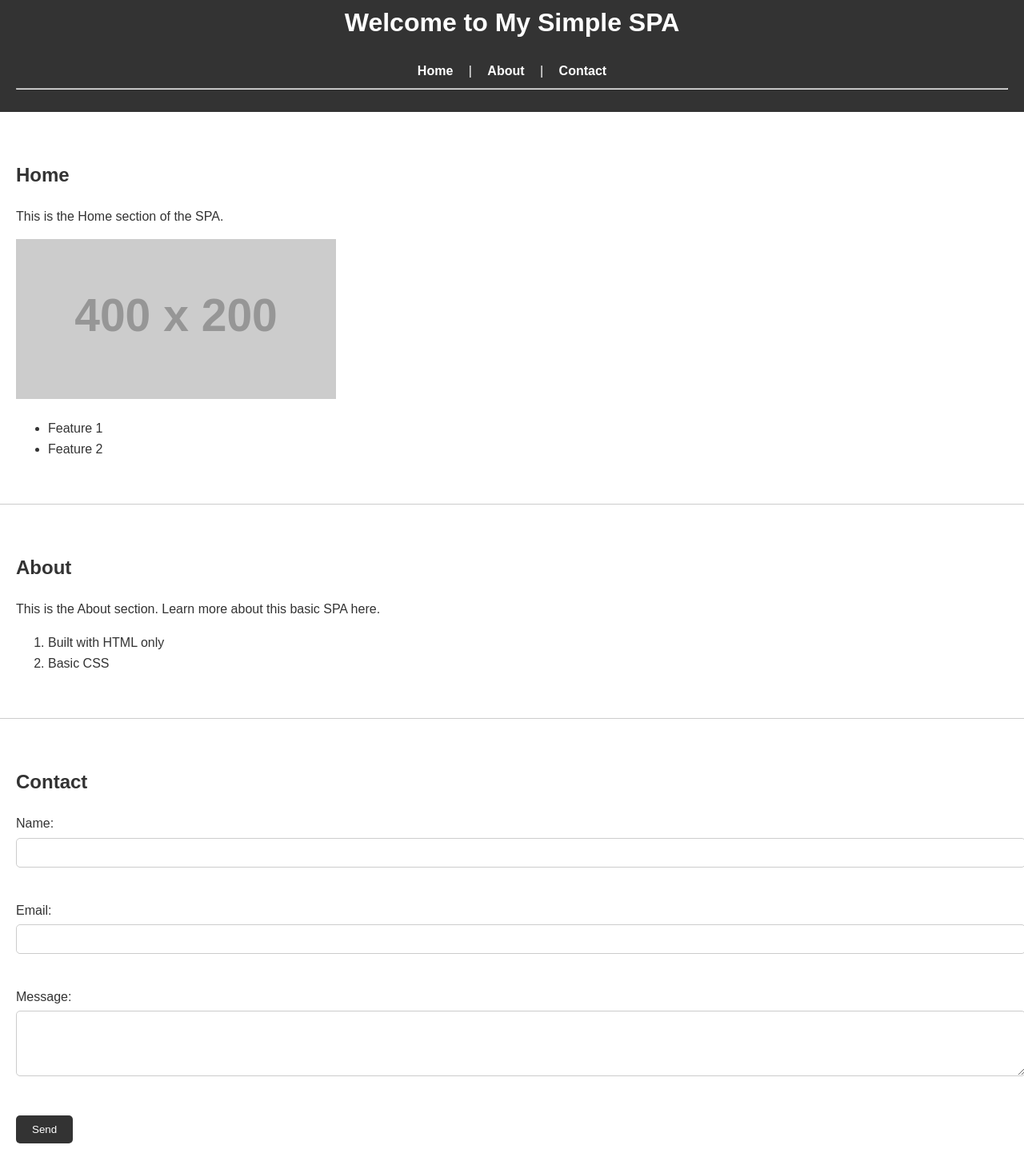
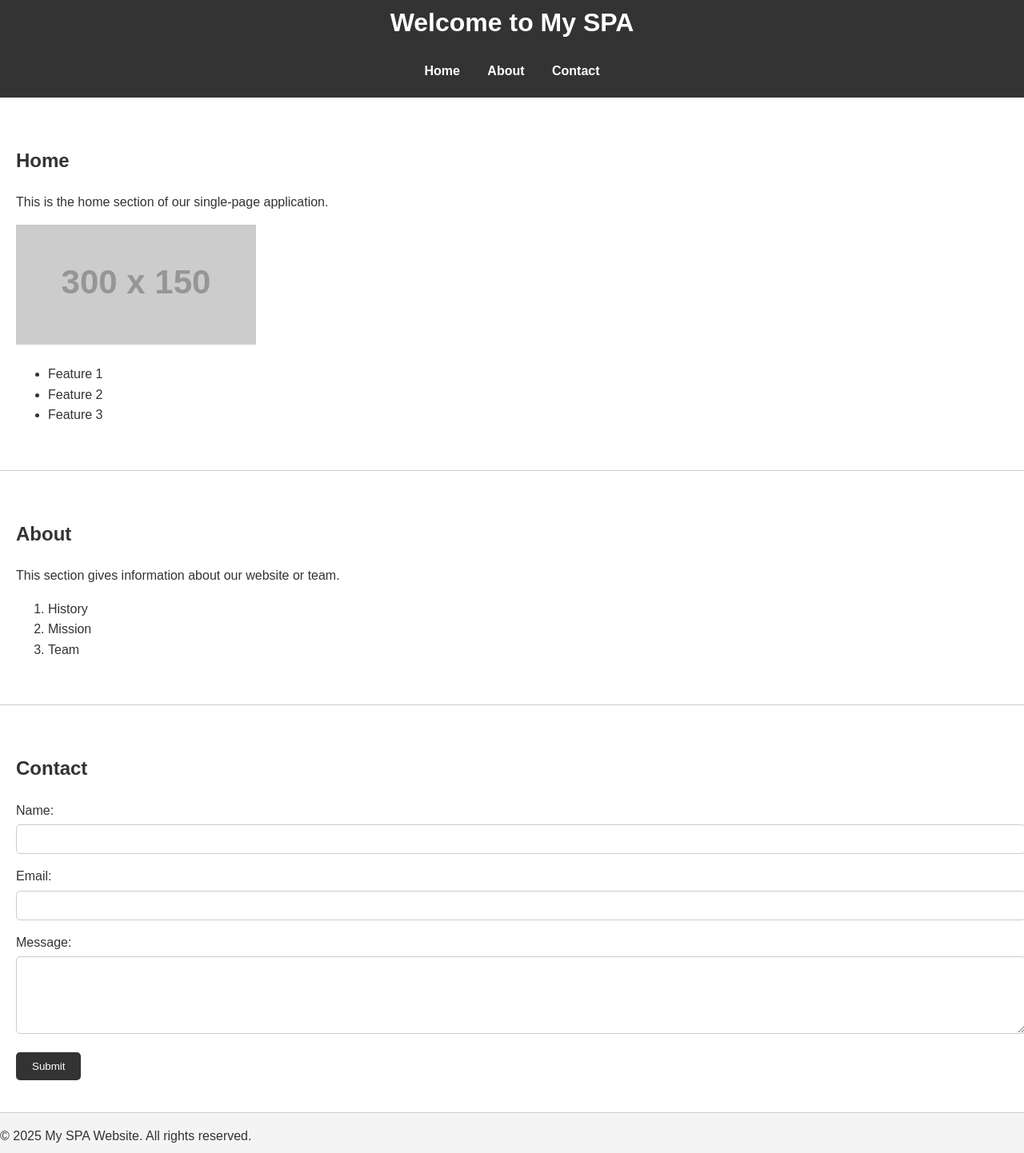
Before and after one commit to Madhu0406/NISUMDAY7, a plain HTML site: page index.html in a window 1280 px wide. Shown: the part 38-1480 px from the top of the page at 80% size. Drawn offline with Linux system fonts and the light colour scheme; placeholder pictures from the web are drawn by us.

Commit message:
Add files via upload

```diff
--- a/index.html
+++ b/index.html
@@ -1,57 +1,64 @@
 <!DOCTYPE html>
 <html lang="en">
 <head>
-  <meta charset="UTF-8" />
-  <meta name="viewport" content="width=device-width, initial-scale=1.0" />
-  <title>Basic HTML SPA </title>
+    <meta charset="UTF-8">
+    <meta name="viewport" content="width=device-width, initial-scale=1.0">
+    <title>Simple SPA</title>
     <link rel="stylesheet" href="style.css">
 </head>
 <body>
 
     <header>
-    <h1>Welcome to My Simple SPA</h1>
+        <h1>Welcome to My SPA</h1>
         <nav>
-      <a href="#home">Home</a> |
-      <a href="#about">About</a> |
+            <a href="#home">Home</a>
+            <a href="#about">About</a>
             <a href="#contact">Contact</a>
         </nav>
-    <hr>
     </header>
 
+    <main>
         <section id="home">
             <h2>Home</h2>
-    <p>This is the Home section of the SPA.</p>
-    <img src="https://via.placeholder.com/400x200" alt="Home Image">
+            <p>This is the home section of our single-page application.</p>
+            <img src="https://via.placeholder.com/300x150" alt="Placeholder Image">
             <ul>
                 <li>Feature 1</li>
                 <li>Feature 2</li>
+                <li>Feature 3</li>
             </ul>
         </section>
 
         <section id="about">
             <h2>About</h2>
-    <p>This is the About section. Learn more about this basic SPA here.</p>
+            <p>This section gives information about our website or team.</p>
             <ol>
-      <li>Built with HTML only</li>
-      <li>Basic CSS</li>
+                <li>History</li>
+                <li>Mission</li>
+                <li>Team</li>
             </ol>
         </section>
 
         <section id="contact">
             <h2>Contact</h2>
-    <form>
+            <form action="#">
                 <label for="name">Name:</label><br>
-      <input type="text" id="name" name="name" required><br><br>
+                <input type="text" id="name" name="name" required><br>
 
                 <label for="email">Email:</label><br>
-      <input type="email" id="email" name="email" required><br><br>
+                <input type="email" id="email" name="email" required><br>
 
                 <label for="message">Message:</label><br>
-      <textarea id="message" name="message" rows="4" required></textarea><br><br>
+                <textarea id="message" name="message" rows="5" required></textarea><br>
 
-      <input type="submit" value="Send">
+                <input type="submit" value="Submit">
             </form>
         </section>
+    </main>
+
+    <footer>
+        <p>&copy; 2025 My SPA Website. All rights reserved.</p>
+    </footer>
 
 </body>
 </html>
```
Lines whose indentation alone changed are shown as unchanged.
